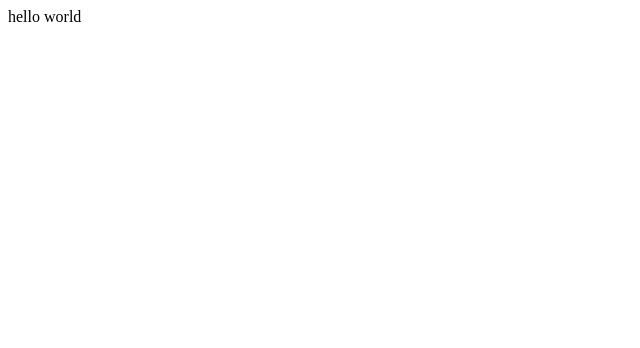
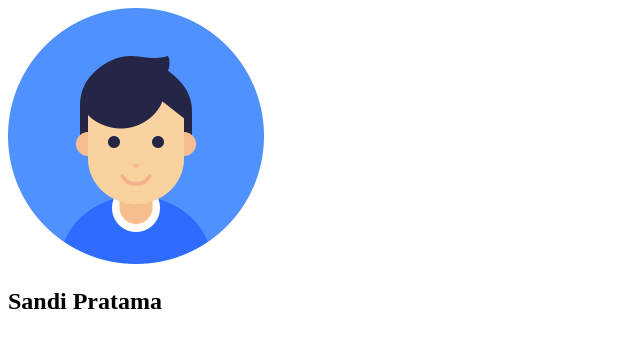
Before and after one commit to sandicoding/my-repo-from-remote, a plain HTML site: page index.html in a window 1280 px wide. Shown: the whole page, without its empty margins (0-640 px from the left). Drawn offline with Linux system fonts and the light colour scheme.

Commit message:
Changed Hello world with img and h2 to display simple profile data. Image file added in the folder images and used as resource in the img element in index.html file

```diff
--- a/index.html
+++ b/index.html
@@ -7,6 +7,9 @@
     <title>hello world</title>
 </head>
 <body>
-    hello world
+    <div>
+        <img src="images/user.png" alt="profile">
+        <h2>Sandi Pratama</h2>
+    </div>
 </body>
 </html>
```
Also changed, not shown: images/user.png (added).
